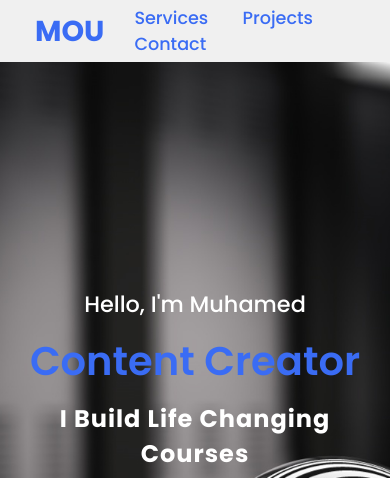
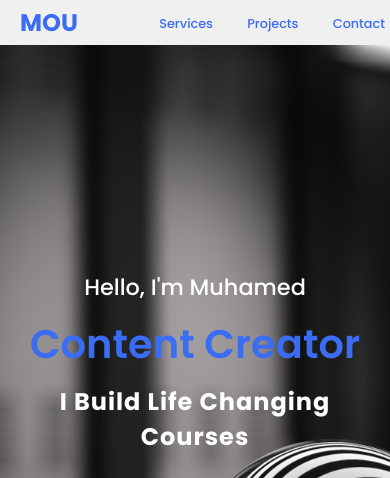
Before and after one commit to MOU-Mustapha/My-Website, a plain HTML site: page index.html in a window 390 px wide. Shown: the top 478 px of the page. Drawn offline with Linux system fonts and the light colour scheme; a web font is replaced by a local one.

Commit message:
Some Changes

```diff
--- a/CSS/master.css
+++ b/CSS/master.css
@@ -64,7 +64,13 @@ header .container .navigation a:hover {
 }
 @media (max-width: 767px) {
   header {
-    padding: 0px 20px;
+    padding: 0px 5px;
+  }
+  header .container .logo {
+    font-size: 1.5em;
+  }
+  header .container .navigation a {
+    font-size: 0.8em;
   }
 }
 .main {
```
